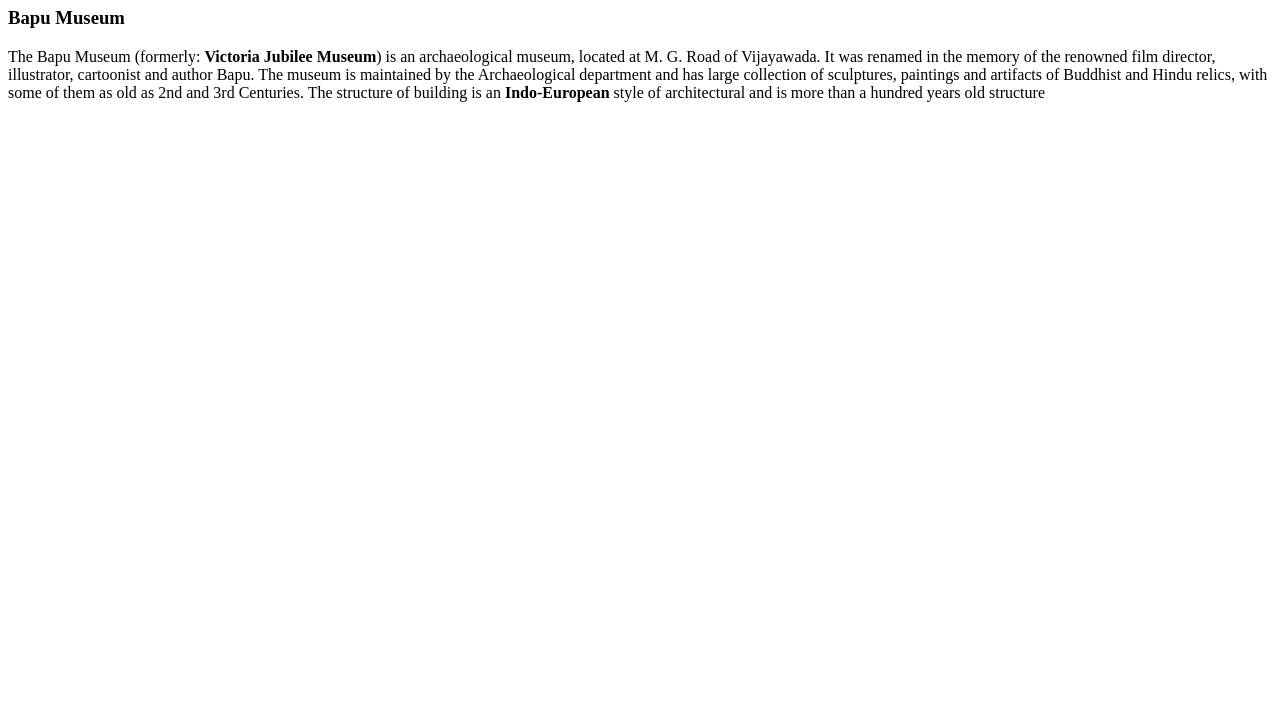
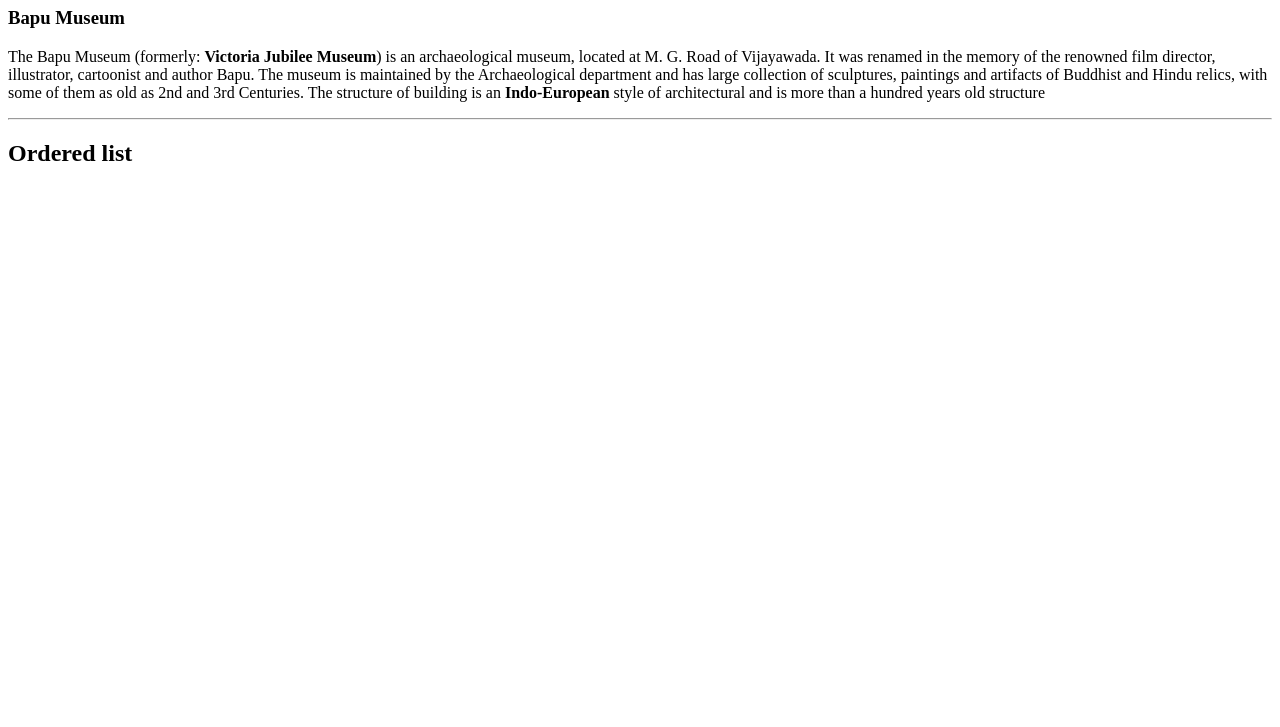
Before and after one commit to 44-563-Web-Apps-F22/44563-webapps-assignment-3-venkataramireddyyarram, a plain HTML site: page index.html in a window 1280 px wide. Shown: the part 73-800 px from the top of the page. Drawn offline with Linux system fonts and the light colour scheme.

Commit message:
SMALL EDIT

```diff
--- a/index.html
+++ b/index.html
@@ -1,9 +1,12 @@
 <!DOCTYPE html>
+<html lang="en">
 <head>
-
-    <TITLE>NAME</TITLE>
-
+    <meta charset="UTF-8">
+    <meta http-equiv="X-UA-Compatible" content="IE=edge">
+    <meta name="viewport" content="width=device-width, initial-scale=1.0">
+    <title>NAME</title>
 </head>
+<body>
 
 
 <body>
@@ -15,5 +18,8 @@
         It was renamed in the memory of the renowned film director, illustrator, cartoonist and author Bapu.
         The museum is maintained by the Archaeological department and has large collection of sculptures, paintings and artifacts of Buddhist and Hindu relics, with some of them as old as 2nd and 3rd Centuries.
         The structure of building is an <b>Indo-European</b> style of architectural and is more than a hundred years old structure</p>
+<hr>
+<h2>Ordered list</h2>
 
 </body>
+</html>
```
